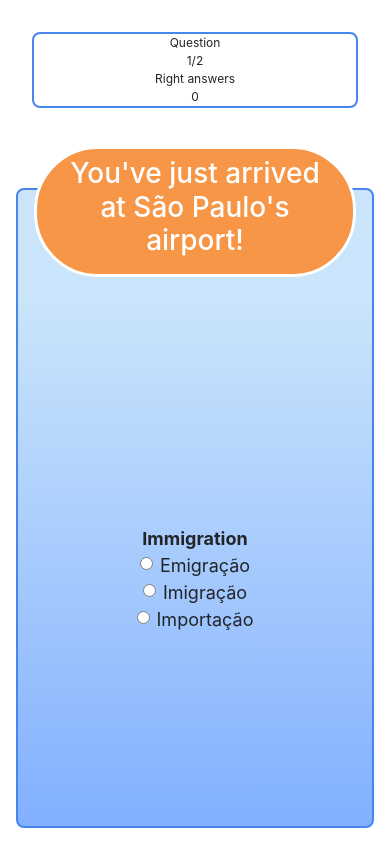
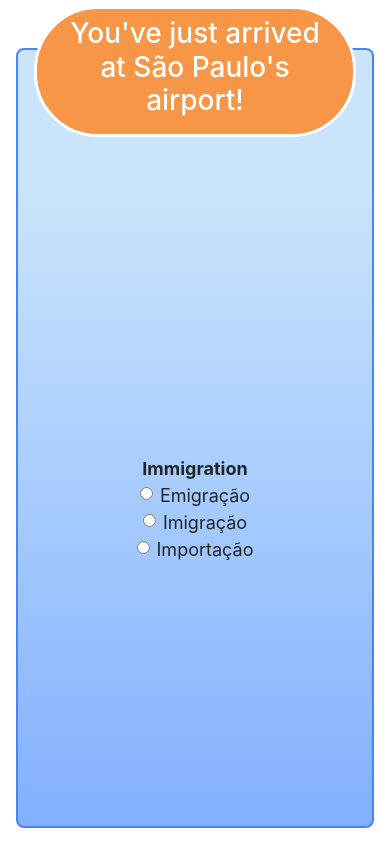
Before and after one commit to baiyjmatheus/quiz, a React (Create React App) app: page /game/level1 in a window 390 px wide. Shown: the top 866 px of the page. Built offline with nearby package versions, Linux system fonts and the light colour scheme.

Commit message:
change media queries

```diff
--- a/src/App.css
+++ b/src/App.css
@@ -34,13 +34,17 @@ div.sentence-translated {
   color: #c00000;
 }
 
-@media (min-width: 320px) and (max-width: 480px) {
+@media (min-width: 320px) and (max-width: 720px) {
   div#app-wrapper {
     flex-direction: column-reverse;
     font-size: 0.75em;
   }
 
-  div#main-content, div#sidebar {
+  div#main-content {
     width: 100vw;
   }
+
+  div#sidebar {
+    display: none;
+  }
 }
--- a/src/components/ContentBox/ContentBox.css
+++ b/src/components/ContentBox/ContentBox.css
@@ -30,7 +30,7 @@ span.bold {
   font-weight: bold;
 }
 
-@media (min-width: 320px) and (max-width: 480px) {
+@media (min-width: 320px) and (max-width: 720px) {
   div#content-box {
     margin: 32px 0 0 0;
   }
--- a/src/components/Title/Title.css
+++ b/src/components/Title/Title.css
@@ -9,7 +9,7 @@ h2.topbar-title {
   font-size: 2em;
 }
 
-@media (min-width: 320px) and (max-width: 480px) {
+@media (min-width: 320px) and (max-width: 720px) {
   div#top-title {
     display: none;
   }
--- a/src/containers/Game/questions.js
+++ b/src/containers/Game/questions.js
@@ -8,11 +8,11 @@ const questions = {
       correctResultMessage: "Well done!",
     },
     {
-      title: "You've just arrived at São Paulo's airport!",
-      questionDescription: "Immigration",
-      correctAnswer: "Imigração",
-      choices: ["Emigração", "Imigração", "Importação"],
-      correctResultMessage: "Well done!",
+      title: "At the entrance of the shopping mall you see a door",
+      questionDescription: "Push",
+      correctAnswer: "Empurre",
+      choices: ["Puxe", "Empurre"],
+      correctResultMessage: "Well done! That was a tricky one!",
     },
   ],
   level2: [
@@ -24,11 +24,11 @@ const questions = {
       correctResultMessage: "Well done!",
     },
     {
-      title: "You've just arrived at São Paulo's airport!",
-      questionDescription: "Immigration",
-      correctAnswer: "Imigração",
-      choices: ["Emigração", "Imigração", "Importação"],
-      correctResultMessage: "Well done!",
+      title: "At the entrance of the shopping mall you see a door",
+      questionDescription: "Push",
+      correctAnswer: "Empurre",
+      choices: ["Puxe", "Empurre"],
+      correctResultMessage: "Well done! That was a tricky one!",
     },
   ]
 }
--- a/src/containers/GameStatusSidebar/GameStatusSideBar.css
+++ b/src/containers/GameStatusSidebar/GameStatusSideBar.css
@@ -9,7 +9,7 @@ div#game-status-sidebar {
   border-radius: 200px;
 }
 
-@media (min-width: 320px) and (max-width: 480px) {
+@media (min-width: 320px) and (max-width: 720px) {
   div#game-status-sidebar {
     display: block;
     border-radius: 8px;
--- a/src/containers/Welcome/Welcome.css
+++ b/src/containers/Welcome/Welcome.css
@@ -1,5 +1,5 @@
-@media (min-width: 320px) and (max-width: 480px) {
+/* @media (min-width: 320px) and (max-width: 720px) {
   div#sidebar {
     display: none;
   }
-}
+} */
--- a/src/containers/Welcome/Welcome.js
+++ b/src/containers/Welcome/Welcome.js
@@ -2,6 +2,8 @@ import React from 'react';
 import { Link } from 'react-router-dom';
 import Title from '../../components/Title/Title';
 import ContentBox from '../../components/ContentBox/ContentBox';
+
+import './Welcome.css';
 
 const Welcome = () => {
   const content = (
--- a/src/index.css
+++ b/src/index.css
@@ -15,7 +15,7 @@ div#root {
   margin: 0 auto;
 }
 
-@media (min-width: 320px) and (max-width: 480px) {
+@media (min-width: 320px) and (max-width: 720px) {
   div#root {
     width: 100vw;
   }
```
